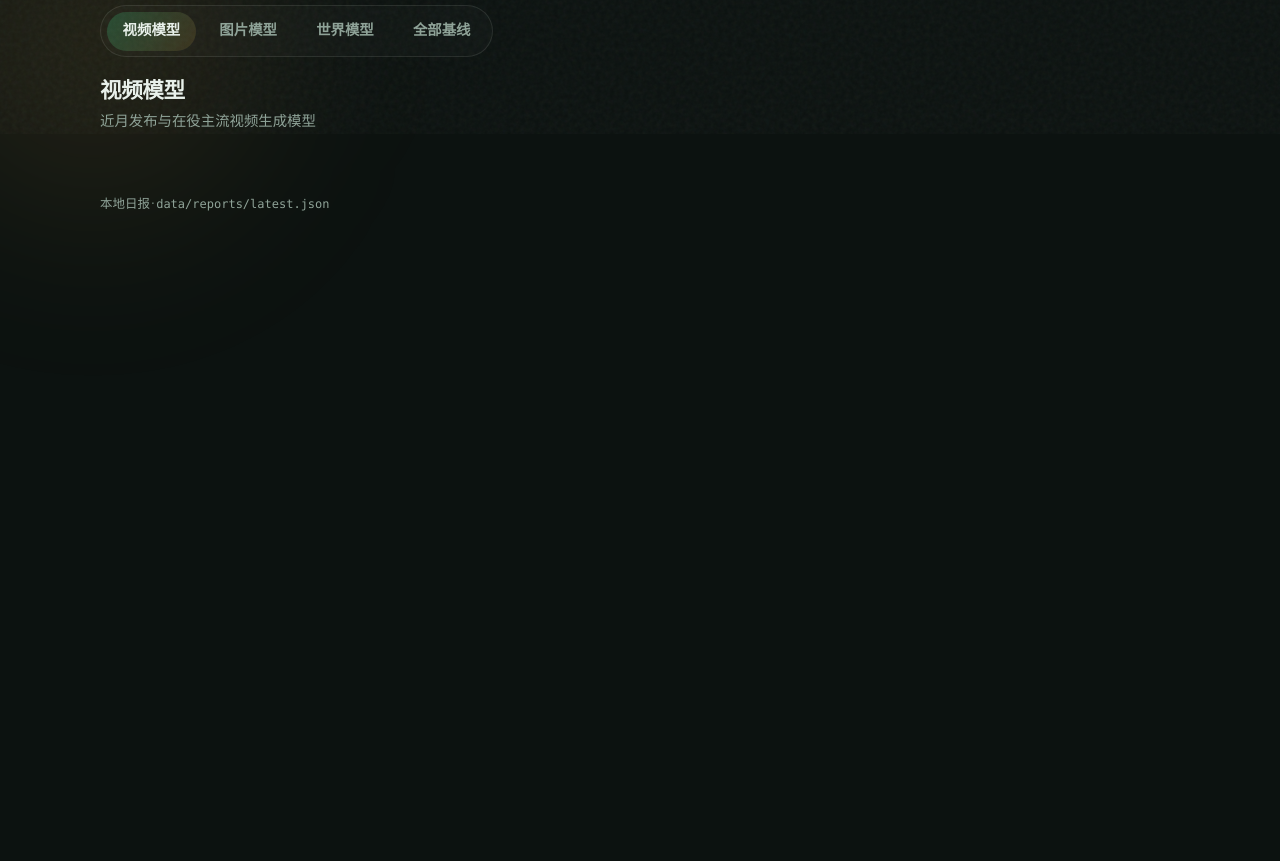
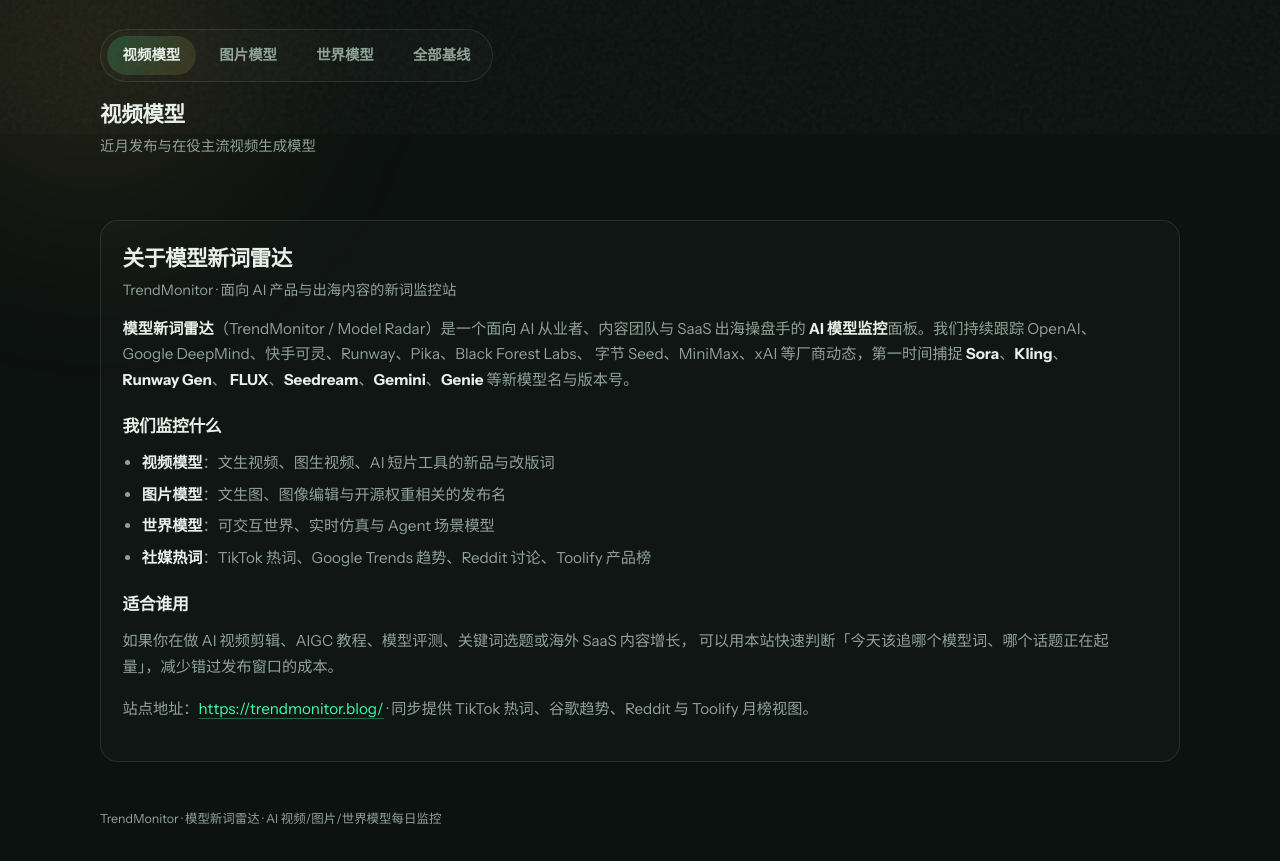
Before and after one commit to olivetree1928/NewWordMonitorRadar, a website: page web/static/index.html in a window 1280 px wide. Shown: the part 666-1527 px from the top of the page. Before the commit the page ends 912 px from the top, so only its background shows below. Drawn offline with Linux system fonts and the light colour scheme; files that its build step writes are made by us from their sources; no server answers.

Commit message:
Add homepage SEO copy and bind trendmonitor.blog custom domains.
Co-authored-by: Cursor <cursoragent@cursor.com>

```diff
--- a/scripts/sync-public.mjs
+++ b/scripts/sync-public.mjs
@@ -31,6 +31,10 @@ for (const f of assetFiles) {
 }
 cpSync(join(staticDir, "index.html"), join(publicDir, "index.html"));
 cpSync(join(staticDir, "login.html"), join(publicDir, "login.html"));
+for (const f of ["robots.txt", "sitemap.xml"]) {
+  const src = join(staticDir, f);
+  if (existsSync(src)) cpSync(src, join(publicDir, f));
+}
 
 for (const page of ["tiktok", "trends", "reddit", "toolify"]) {
   mkdirSync(join(publicDir, page), { recursive: true });
--- a/web/static/app.js
+++ b/web/static/app.js
@@ -20,6 +20,10 @@ let state = {
 
 async function boot() {
   const res = await fetch("/api/latest");
+  if (res.status === 401) {
+    location.href = "/login?next=" + encodeURIComponent("/");
+    return;
+  }
   if (!res.ok) {
     document.getElementById("newGrid").innerHTML =
       `<div class="empty">加载失败：${res.status}。请先运行 python main.py --seed-only</div>`;
--- a/web/static/index.html
+++ b/web/static/index.html
@@ -3,7 +3,31 @@
 <head>
   <meta charset="UTF-8" />
   <meta name="viewport" content="width=device-width, initial-scale=1" />
-  <title>模型新词雷达 · Model Radar</title>
+  <title>模型新词雷达 · AI 视频/图片/世界模型监控 | TrendMonitor</title>
+  <meta name="description" content="模型新词雷达（TrendMonitor）每日监控 AI 视频模型、图片模型、世界模型新词，覆盖 X/Twitter 厂商动态、TikTok 热词、Google Trends、Reddit 与 Toolify 榜单，帮你第一时间抓住模型发布与出海关键词。" />
+  <meta name="keywords" content="AI模型监控,视频模型,图片模型,世界模型,模型新词,Sora,Kling,Runway,Seedream,FLUX,Gemini,TikTok热词,Google Trends,SaaS出海,TrendMonitor" />
+  <meta name="robots" content="index,follow" />
+  <link rel="canonical" href="https://trendmonitor.blog/" />
+  <meta property="og:type" content="website" />
+  <meta property="og:locale" content="zh_CN" />
+  <meta property="og:url" content="https://trendmonitor.blog/" />
+  <meta property="og:title" content="模型新词雷达 · AI 视频/图片/世界模型监控" />
+  <meta property="og:description" content="每日扫描 AI 模型厂商与社媒信号，追踪视频模型、图片模型、世界模型新词与出海热词。" />
+  <meta property="og:site_name" content="TrendMonitor · 模型新词雷达" />
+  <meta name="twitter:card" content="summary" />
+  <meta name="twitter:title" content="模型新词雷达 · AI 模型新词监控" />
+  <meta name="twitter:description" content="盯住视频模型、图片模型与世界模型发布词，同步 TikTok / 谷歌趋势 / Reddit / Toolify。" />
+  <script type="application/ld+json">
+  {
+    "@context": "https://schema.org",
+    "@type": "WebSite",
+    "name": "模型新词雷达",
+    "alternateName": ["TrendMonitor", "Model Radar"],
+    "url": "https://trendmonitor.blog/",
+    "description": "每日监控 AI 视频模型、图片模型、世界模型新词与社媒热词的雷达面板。",
+    "inLanguage": "zh-CN"
+  }
+  </script>
   <link rel="preconnect" href="https://fonts.googleapis.com" />
   <link rel="preconnect" href="https://fonts.gstatic.com" crossorigin />
   <link href="https://fonts.googleapis.com/css2?family=Instrument+Sans:wght@400;500;600;700&family=Syne:wght@700;800&display=swap" rel="stylesheet" />
@@ -41,8 +65,8 @@
     <section class="hero">
       <h1>今天扫到什么<br /><em>新模型词</em></h1>
       <p class="lede">
-        每天一次，盯住视频模型、图片模型与世界模型的发布词。
-        数据来自监控账号时间线 + 已知基线。
+        模型新词雷达每天盯住 <strong>AI 视频模型</strong>、<strong>图片模型</strong>与<strong>世界模型</strong>的发布词，
+        并把 X/Twitter 厂商动态、TikTok 热词、Google Trends、Reddit 讨论与 Toolify 榜单放在同一张面板里。
       </p>
       <div class="stats" id="stats">
         <div class="stat">
@@ -85,10 +109,41 @@
       </div>
       <div class="list" id="modelList"></div>
     </section>
+
+    <section class="seo-about" aria-label="关于模型新词雷达">
+      <div class="block-head">
+        <h2>关于模型新词雷达</h2>
+        <p>TrendMonitor · 面向 AI 产品与出海内容的新词监控站</p>
+      </div>
+      <div class="seo-copy">
+        <p>
+          <strong>模型新词雷达</strong>（TrendMonitor / Model Radar）是一个面向 AI 从业者、内容团队与 SaaS 出海操盘手的
+          <strong>AI 模型监控</strong>面板。我们持续跟踪 OpenAI、Google DeepMind、快手可灵、Runway、Pika、Black Forest Labs、
+          字节 Seed、MiniMax、xAI 等厂商动态，第一时间捕捉 <strong>Sora</strong>、<strong>Kling</strong>、<strong>Runway Gen</strong>、
+          <strong>FLUX</strong>、<strong>Seedream</strong>、<strong>Gemini</strong>、<strong>Genie</strong> 等新模型名与版本号。
+        </p>
+        <h3>我们监控什么</h3>
+        <ul>
+          <li><strong>视频模型</strong>：文生视频、图生视频、AI 短片工具的新品与改版词</li>
+          <li><strong>图片模型</strong>：文生图、图像编辑与开源权重相关的发布名</li>
+          <li><strong>世界模型</strong>：可交互世界、实时仿真与 Agent 场景模型</li>
+          <li><strong>社媒热词</strong>：TikTok 热词、Google Trends 趋势、Reddit 讨论、Toolify 产品榜</li>
+        </ul>
+        <h3>适合谁用</h3>
+        <p>
+          如果你在做 AI 视频剪辑、AIGC 教程、模型评测、关键词选题或海外 SaaS 内容增长，
+          可以用本站快速判断「今天该追哪个模型词、哪个话题正在起量」，减少错过发布窗口的成本。
+        </p>
+        <p>
+          站点地址：<a href="https://trendmonitor.blog/">https://trendmonitor.blog/</a> ·
+          同步提供 TikTok 热词、谷歌趋势、Reddit 与 Toolify 月榜视图。
+        </p>
+      </div>
+    </section>
   </main>
 
   <footer class="foot">
-    <span>本地日报 · <code>data/reports/latest.json</code></span>
+    <span>TrendMonitor · 模型新词雷达 · AI 视频/图片/世界模型每日监控</span>
     <span id="serverTime"></span>
   </footer>
 
--- /dev/null
+++ b/web/static/robots.txt
@@ -0,0 +1,6 @@
+User-agent: *
+Allow: /
+Allow: /login
+Disallow: /api/
+
+Sitemap: https://trendmonitor.blog/sitemap.xml
--- a/web/static/styles.css
+++ b/web/static/styles.css
@@ -316,6 +316,41 @@ body {
   white-space: nowrap;
 }
 
+.seo-about {
+  margin: 0 0 3rem;
+  padding: 1.4rem 1.35rem 1.5rem;
+  border-radius: var(--radius);
+  border: 1px solid var(--line);
+  background: rgba(255, 255, 255, 0.02);
+  animation: rise 0.9s 0.22s ease both;
+}
+.seo-copy {
+  color: var(--muted);
+  font-size: 0.95rem;
+  line-height: 1.7;
+  max-width: 62rem;
+}
+.seo-copy p { margin: 0 0 1rem; }
+.seo-copy h3 {
+  margin: 1.25rem 0 0.55rem;
+  font-family: var(--display);
+  font-size: 1.05rem;
+  letter-spacing: -0.02em;
+  color: var(--ink);
+}
+.seo-copy ul {
+  margin: 0 0 1rem;
+  padding-left: 1.2rem;
+}
+.seo-copy li { margin: 0.35rem 0; }
+.seo-copy strong { color: var(--ink); font-weight: 650; }
+.seo-copy a {
+  color: var(--accent);
+  text-decoration: none;
+  border-bottom: 1px solid rgba(61, 255, 168, 0.35);
+}
+.seo-copy a:hover { border-bottom-color: var(--accent); }
+
 .foot {
   display: flex;
   justify-content: space-between;
--- a/worker/auth.ts
+++ b/worker/auth.ts
@@ -55,8 +55,10 @@ function timingSafeEqual(a: string, b: string): boolean {
 }
 
 export function isPublicPath(pathname: string): boolean {
+  if (pathname === "/" || pathname === "/index.html") return true;
   if (pathname === "/login" || pathname === "/login/") return true;
   if (pathname === "/api/login" || pathname === "/api/logout") return true;
+  if (pathname === "/robots.txt" || pathname === "/sitemap.xml") return true;
   if (pathname.startsWith("/assets/")) return true;
   if (pathname === "/favicon.ico") return true;
   return false;
```
Also changed, not shown: web/static/sitemap.xml (added, +13 -0 lines), 1 other file.
